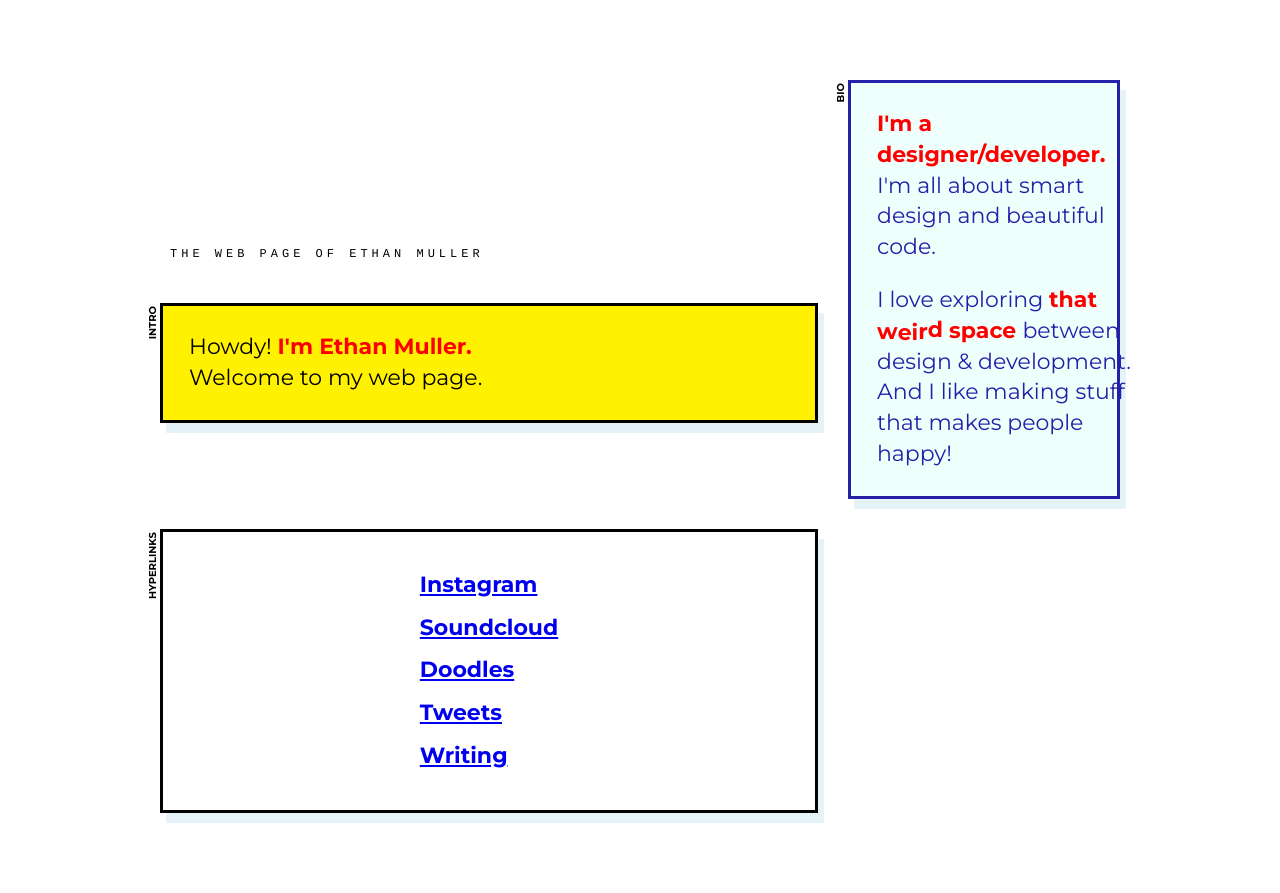
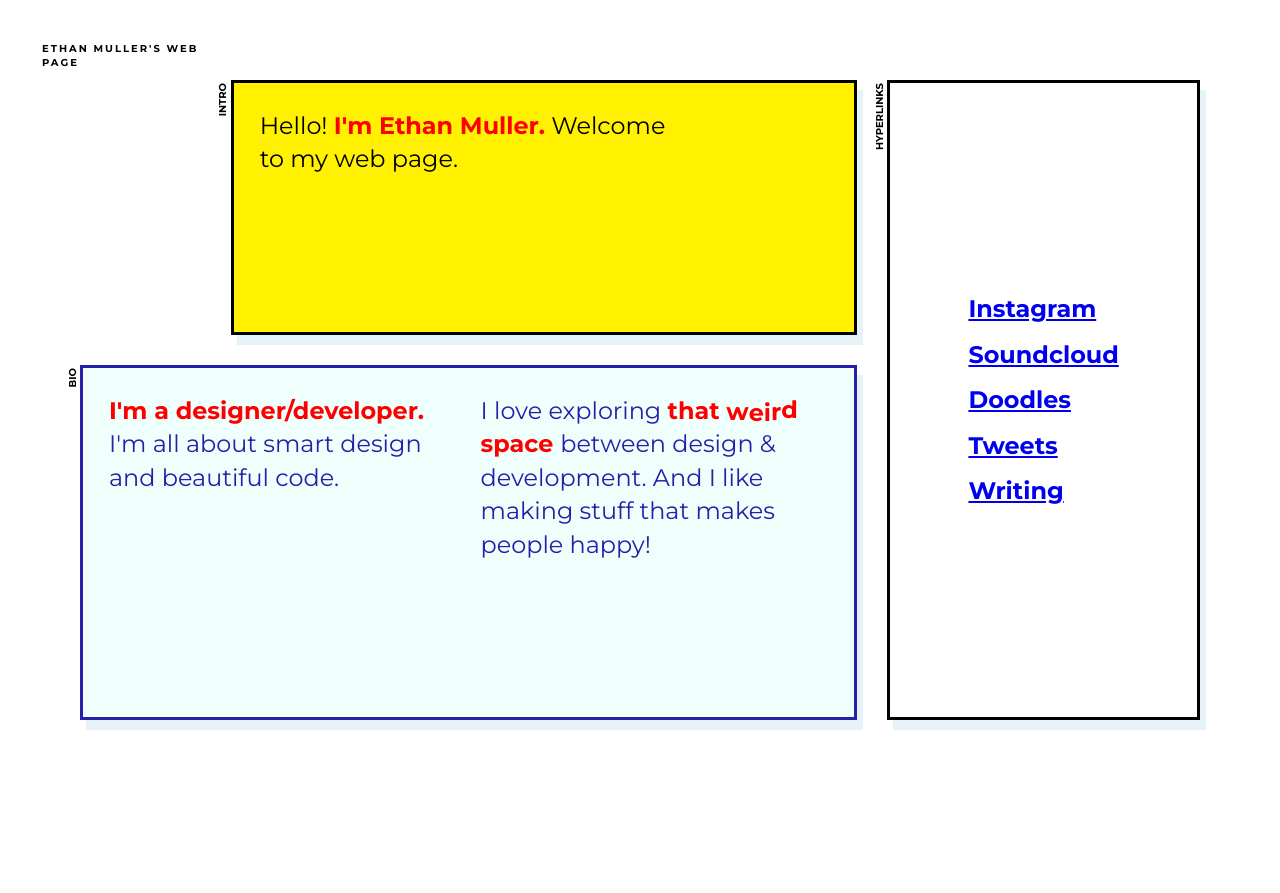
Before and after one commit to ethanmuller/ethanmuller.com, a PHP site: page /public/index.html in a window 1280 px wide. After the commit the page ends 730 px from the top, so only its background shows below. Run offline with PHP 8.4, Linux system fonts and the light colour scheme; style sheets or scripts are compiled from the project's sources.

Commit message:
feat: misc changes

```diff
--- a/src/public/index.html
+++ b/src/public/index.html
@@ -23,15 +23,14 @@
   </head>
   <body>
 
-    <h1>
-      The web page of Ethan Muller
-    </h1>
+    <div>
 
-    <div>
+      <h1>Ethan Muller's Web Page</h1>
+
       <section class="c-box c-box--intro">
         <h2 class="c-box__heading">Intro</h2>
         <p>
-          Howdy!
+          Hello!
           <strong>I'm Ethan Muller.</strong>
           Welcome to my web page.
         </p>
--- a/src/scss/_c-box.scss
+++ b/src/scss/_c-box.scss
@@ -1,7 +1,7 @@
 .c-box {
   background: var(--b);
 
-  font-size: 22px;
+  font-size: 1.3em;
 
   color: var(--a);
   border: 3px solid;
--- a/src/scss/_generic.body.scss
+++ b/src/scss/_generic.body.scss
@@ -5,12 +5,13 @@ body {
 
   font-family: $primary-font-stack;
 
-  font-size: 1rem;
+  font-size: calc(12px + 0.5vw);
+
   line-height: 1.4;
 
   min-height: 100vh;
 
-  max-width: 70em;
+  max-width: 75em;
   margin: 0 auto;
 
   display: grid;
@@ -19,7 +20,7 @@ body {
   padding: 20px 9px 20px 20px;
 
   @media (min-width: 800px) {
-    grid-template-columns: 1fr 17em;
+    grid-template-columns: 4fr 17em;
     grid-template-rows: auto auto;
     grid-gap: 30px;
     align-content: stretch;
@@ -28,19 +29,21 @@ body {
 
     > * {
       display: flex;
-      align-items: center;
+      // align-items: center;
     }
 
     > :nth-child(1) {
-      align-self: end;
+      // align-self: end;
+      grid-column: 1;
     }
 
     > :nth-child(2) {
-      align-self: start;
+      // align-self: start;
+      grid-column: 1;
     }
 
     > :nth-child(3) {
-      grid-column: 2;
+      grid-column-end: -1;
       grid-row: 1 / 3;
     }
   }
--- a/src/scss/_generic.custom-reset.scss
+++ b/src/scss/_generic.custom-reset.scss
@@ -64,16 +64,27 @@ em {
 }
 
 h1 {
+  // position: absolute;
+  // top: 1rem;
+
+  // left: 1rem;
   text-transform: uppercase;
-  font-family: Courier, monospace;
-  font-weight: normal;
-  font-size: 12px;
-  letter-spacing: 4px;
+  // font-family: Courier, monospace;
+  // font-weight: normal;
+  font-size: 10px;
+  letter-spacing: 2px;
 
   text-align: center;
 
   padding: 10px;
-  margin-top: 10vmin;
+  margin: 5vmin 0 10vmin;
+
+
+  @media (min-width: 800px) {
+    text-align: left;
+    padding-right: 2rem;
+    margin: -3rem 0 0 -3rem;
+  }
 }
 
 ul {
```
